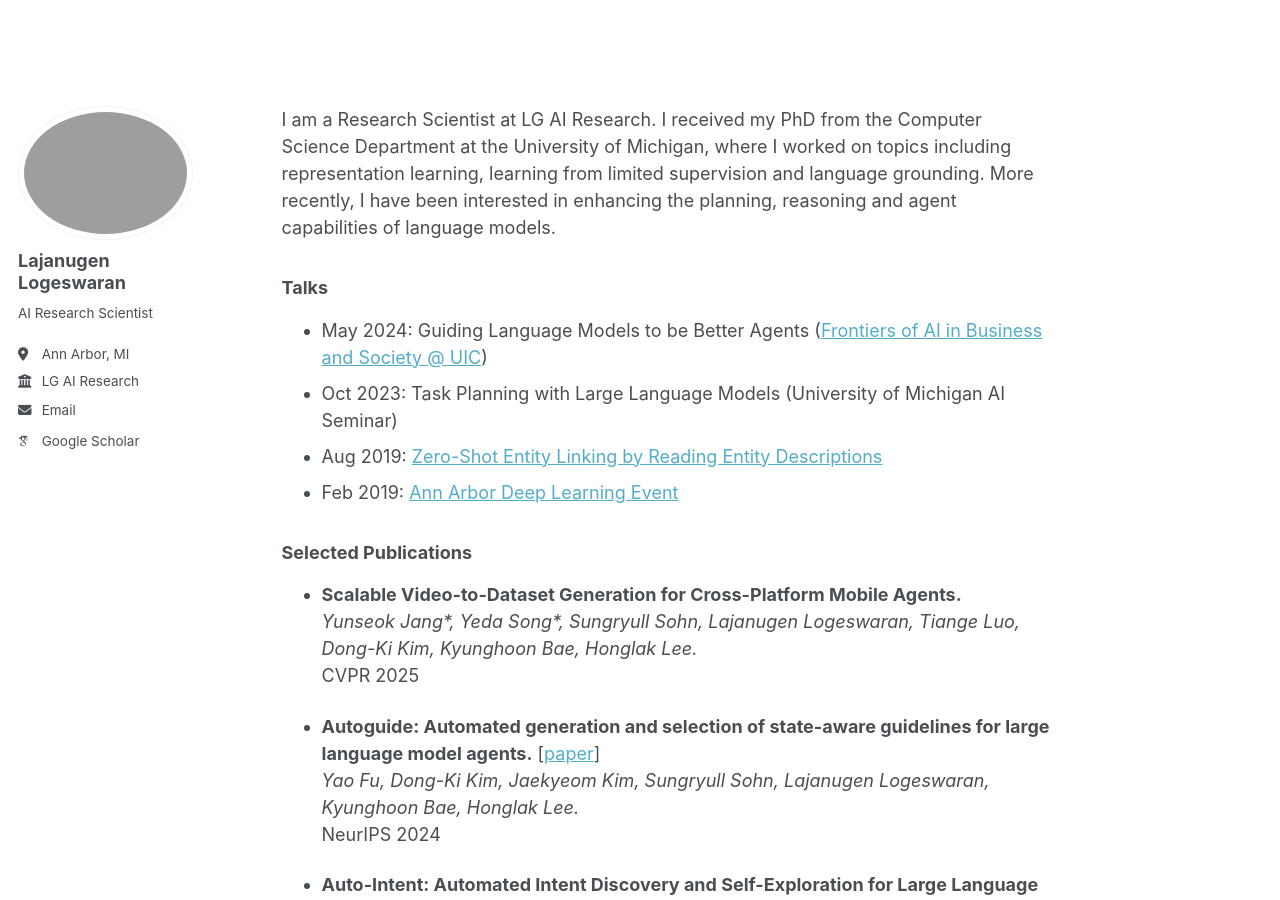
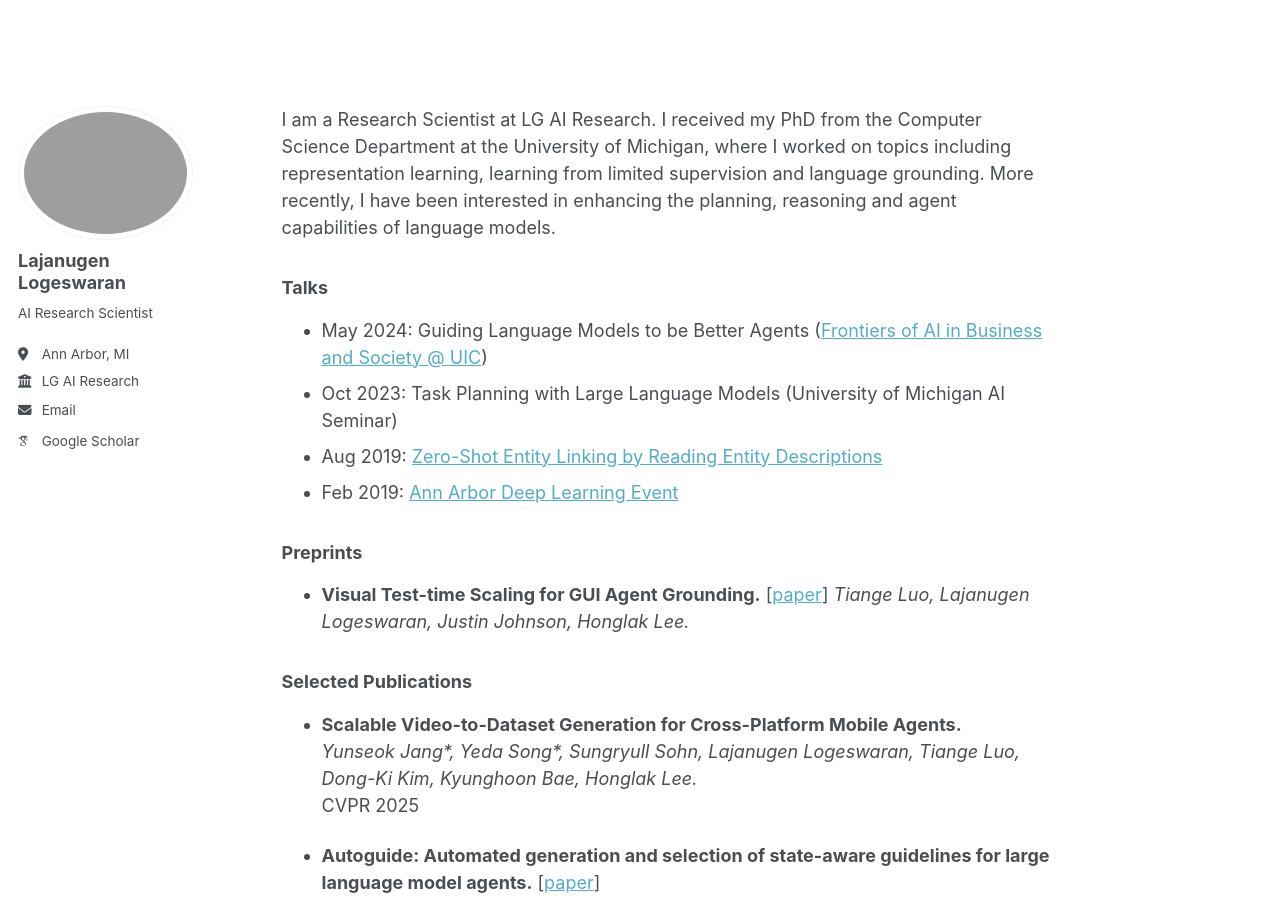
Before and after one commit to lajanugen/lajanugen.github.io, a Jekyll site: the page built from _pages/about.md, in a window 1280 px wide and 900 px high. Built offline with Jekyll 4.4.1, drawn with Linux system fonts in a browser that asks for light colours; some web fonts are replaced.

Commit message:
Update about.md

```diff
--- a/_pages/about.md
+++ b/_pages/about.md
@@ -14,6 +14,11 @@ I am a Research Scientist at LG AI Research. I received my PhD from the Computer
 - Oct 2023: Task Planning with Large Language Models (University of Michigan AI Seminar)
 - Aug 2019: [Zero-Shot Entity Linking by Reading Entity Descriptions](https://vimeo.com/384777050)
 - Feb 2019: [Ann Arbor Deep Learning Event](https://alxndrkalinin.github.io/a2-dlearn-4/)
+
+### Preprints
+
+- **Visual Test-time Scaling for GUI Agent Grounding.** \[[paper](https://arxiv.org/pdf/2505.00684)\]
+  *Tiange Luo, Lajanugen Logeswaran, Justin Johnson, Honglak Lee.*
 
 ### Selected Publications
 
```
